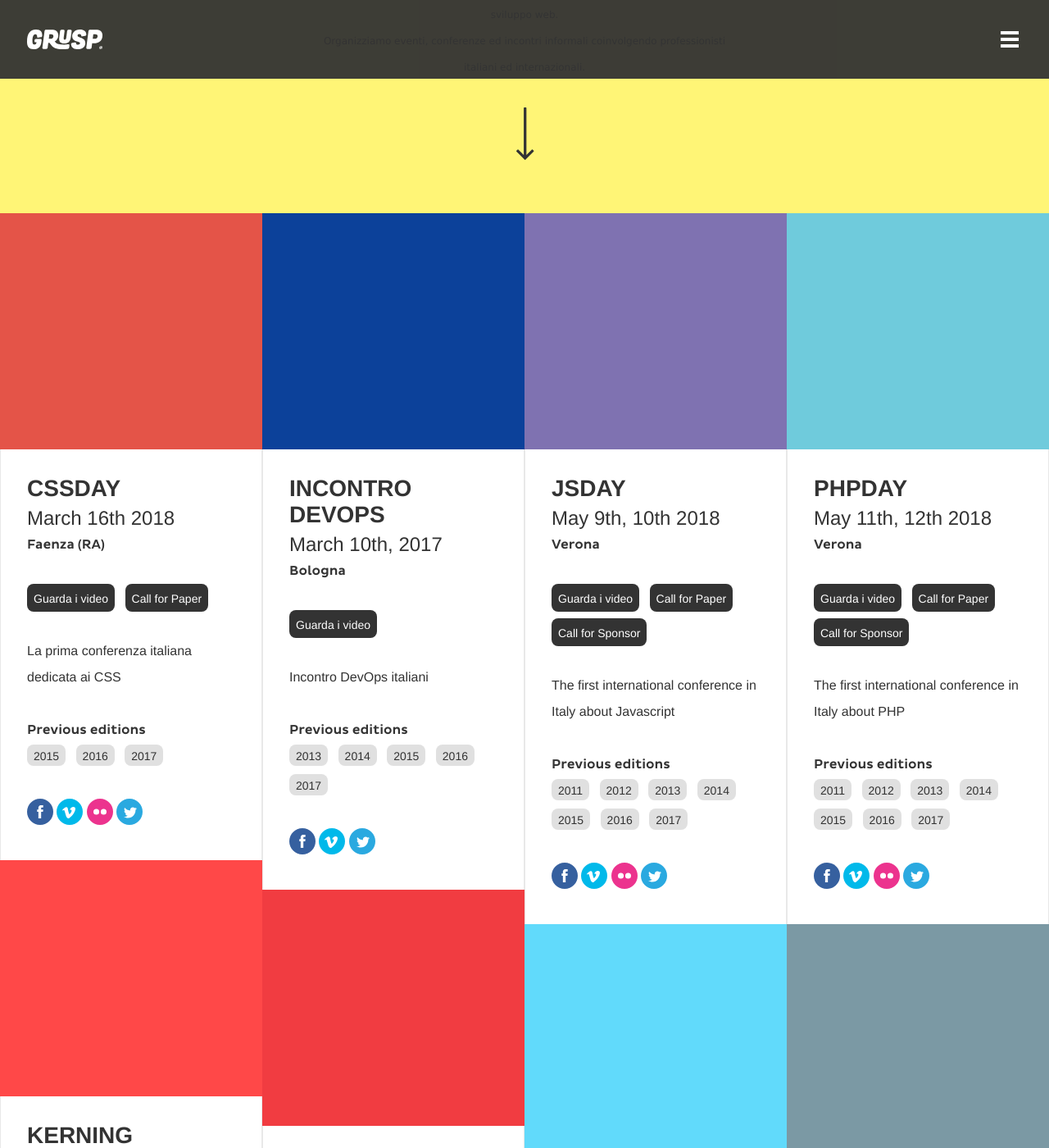
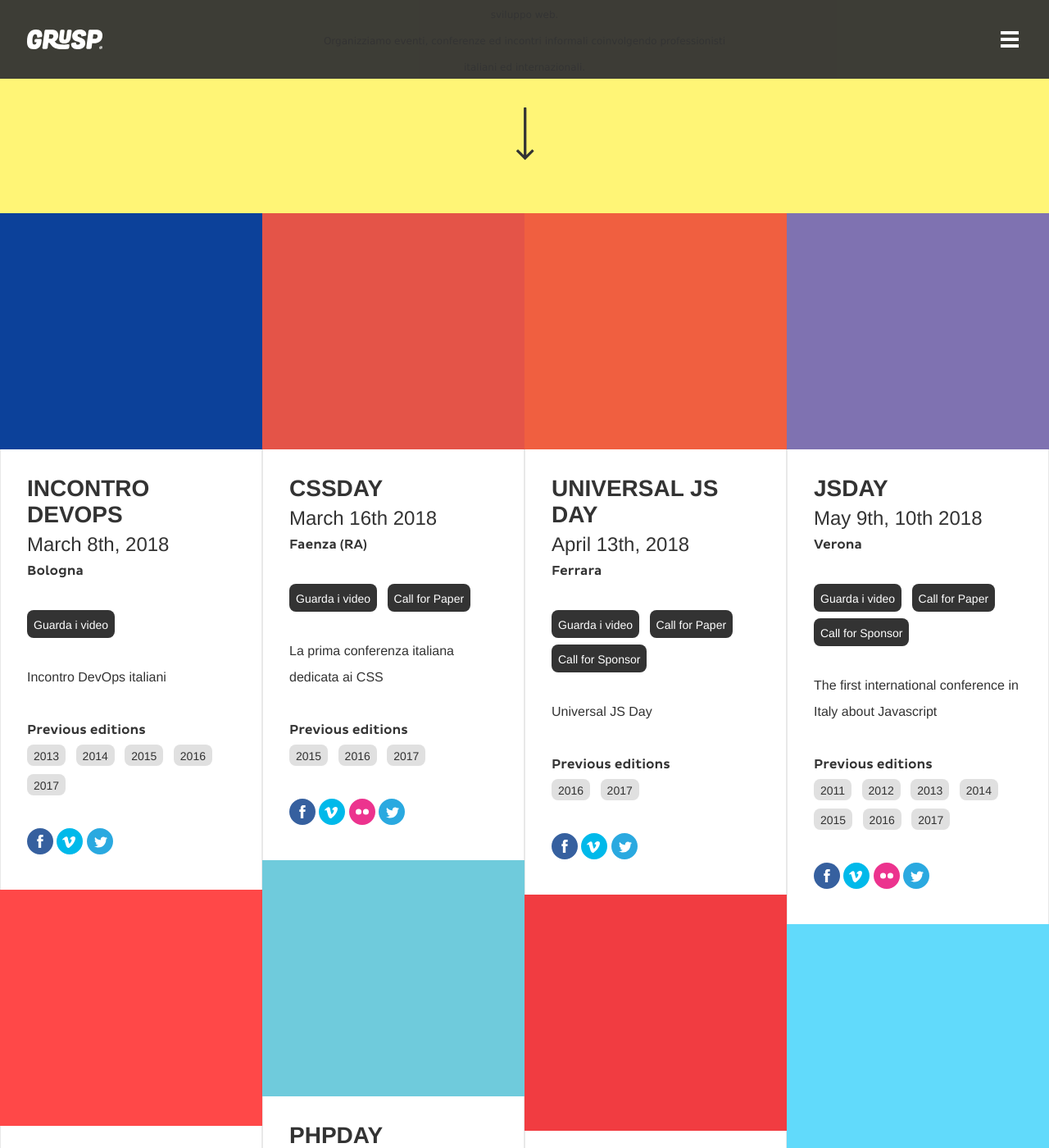
Before and after one commit to pantarei-mb/GrUSP.org, a Jekyll site: the page built from it/index.html, in a window 1280 px wide and 1400 px high, scrolled down 632 px. Shown: the whole window at 82% size. Built offline with Jekyll 4.4.1, drawn with Linux system fonts in a browser that asks for light colours; some web fonts are replaced.

Commit message:
Added Universal JS Day

```diff
--- a/_data/conferences.yml
+++ b/_data/conferences.yml
@@ -1,3 +1,21 @@
+- class: idi
+  name: Incontro DevOps
+  url: http://www.incontrodevops.it
+  cfp:
+  cfs:
+  datetime: 08-03-2018
+  date: March 8th, 2018
+  location: Bologna
+  description: Incontro DevOps italiani
+  twitter: incontrodevops
+  fb: https://fb.com/incontrodevops/
+  video: https://vimeo.com/album/3949155
+  editions:
+   - { url: 'http://idi2013.devops.it', year: 2013 }
+   - { url: 'http://idi2014.devops.it', year: 2014 }
+   - { url: 'http://www.incontrodevops.it/events/idi2015/', year: 2015 }
+   - { url: 'http://www.incontrodevops.it/events/idi2016/', year: 2016 }
+   - { url: 'http://www.incontrodevops.it/events/idi2017/', year: 2017 }
 - class: cssday
   url: http://www.cssday.it
   name: CSSDay
@@ -16,24 +34,21 @@
     - { url: 'http://2015.cssday.it', year: 2015 }
     - { url: 'http://2016.cssday.it', year: 2016 }
     - { url: 'http://2017.cssday.it', year: 2017 }
-- class: idi
-  name: Incontro DevOps
-  url: http://www.incontrodevops.it
-  cfp:
-  cfs:
-  datetime: 10-03-2017
-  date: March 10th, 2017
-  location: Bologna
-  description: Incontro DevOps italiani
-  twitter: incontrodevops
-  fb: https://fb.com/incontrodevops/
-  video: https://vimeo.com/album/3949155
+- class: universal
+  name: Universal JS Day
+  url: http://universaljsday.com/
+  cfp: http://2018.universaljsday.com/#cfp
+  cfs: http://2018.universaljsday.com/#sponsor
+  datetime: 13-04-2018
+  date: April 13th, 2018
+  location: Ferrara
+  description: Universal JS Day
+  twitter: universaljsday
+  fb: https://www.facebook.com/ferrarajs
+  video: https://vimeo.com/album/4608737
   editions:
-   - { url: 'http://idi2013.devops.it', year: 2013 }
-   - { url: 'http://idi2014.devops.it', year: 2014 }
-   - { url: 'http://www.incontrodevops.it/events/idi2015/', year: 2015 }
-   - { url: 'http://www.incontrodevops.it/events/idi2016/', year: 2016 }
-   - { url: 'http://www.incontrodevops.it/events/idi2017/', year: 2017 }
+   - { url: 'http://2016.universaljsday.com/', year: 2016 }
+   - { url: 'http://2017.universaljsday.com/', year: 2017 }
 - class: jsday
   url: http://www.jsday.it
   name: JsDay
--- a/css/frontsize-less-2.0.0/themes/default/widgets/conf.less
+++ b/css/frontsize-less-2.0.0/themes/default/widgets/conf.less
@@ -65,4 +65,5 @@
     .setConfColor(reactjsday, #61dafb);
     .setConfColor(wpday, #21759b);
     .setConfColor(idi, #0c419a);
+    .setConfColor(universal, #f05f40);
 }
```
Also changed, not shown: css/frontsize.min.css, 1 other file.
